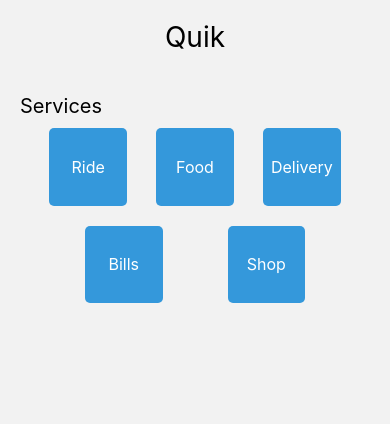
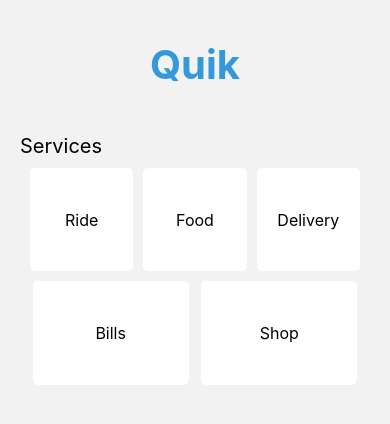
Before and after one commit to Dexter-Mtetwa/QUIK, a React Native app: screen /Main in a window 390 px wide. Shown: the top 424 px of the page. Built offline with nearby package versions, Linux system fonts and the light colour scheme.

Commit message:
new commit

```diff
--- a/constants/Colors.js
+++ b/constants/Colors.js
@@ -1,7 +1,8 @@
 // src/constants/Colors.js
 const Colors = {
-  PRIMARY_COLOR: '#000000',
-  SECONDARY_COLOR: '#2ecc71',
+  PRIMARY_COLOR: '#ffffff',
+  BLACK: '#000000',
+  SECONDARY_COLOR: '#3498db',
   BACKGROUND_COLOR: '#ecf0f1',
   TEXT_COLOR: '#34495e'
 }
--- a/screens/MainScreen.js
+++ b/screens/MainScreen.js
@@ -1,37 +1,72 @@
 // src/screens/MainScreen.js
 import React from 'react';
-import { View, Text, TouchableOpacity, Dimensions } from 'react-native';
+import { View, Text, TouchableOpacity, Dimensions, StyleSheet, Platform } from 'react-native';
+import Colors from '../constants/Colors';
 
 const MainScreen = ({ navigation }) => {
   const services = ["Ride", "Food", "Delivery", "Bills", "Shop"];
   const screenWidth = Dimensions.get('window').width;
-  const buttonWidth = (screenWidth - 80) / 4; // 80 is the total horizontal margin (20 margin on each side of the container)
+  const buttonWidth = (screenWidth - 80) / 3; // 80 is the total horizontal margin (20 margin on each side of the container)
+  const buttonWidth2 = (screenWidth / 2.5);
+
+  const buttonStyle = {
+    width: buttonWidth,
+    height: buttonWidth,
+    backgroundColor: Colors.PRIMARY_COLOR,
+    borderRadius: 5,
+    alignItems: 'center',
+    justifyContent: 'center',
+    ...Platform.select({
+      ios: {
+        shadowColor: 'black',
+        shadowOffset: { width: 0, height: 2 },
+        shadowOpacity: 0.2,
+        shadowRadius: 2,
+      },
+      android: {
+        elevation: 4,
+      },
+    }),
+  };
+
+  const buttonStyle2 = {
+    width: buttonWidth2,
+    height: buttonWidth,
+    backgroundColor: Colors.PRIMARY_COLOR,
+    borderRadius: 5,
+    alignItems: 'center',
+    justifyContent: 'center',
+    ...Platform.select({
+      ios: {
+        shadowColor: 'black',
+        shadowOffset: { width: 0, height: 2 },
+        shadowOpacity: 0.2,
+        shadowRadius: 2,
+      },
+      android: {
+        elevation: 4,
+      },
+    }),
+  };
 
   return (
     <View>
-      <Text style={{ fontSize: 28, textAlign: 'center', marginVertical: 20 }}>Quik</Text>
+      <Text style={styles.headingText}>Quik</Text>
       {/* Add your elegant search bar here */}
 
       {/* Services Container */}
-      <View style={{ marginTop: 20, paddingHorizontal: 20 }}>
-        <Text style={{ fontSize: 20, marginBottom: 10 }}>Services</Text>
+      <View style={styles.servicesContainer}>
+        <Text style={styles.servicesTxt}>Services</Text>
 
         {/* Group 1 */}
-        <View style={{ flexDirection: 'row', justifyContent: 'space-evenly', marginBottom: 20 }}>
+        <View style={{ flexDirection: 'row', justifyContent: 'space-evenly', marginBottom: 10 }}>
           {services.slice(0, 3).map((service, index) => (
             <TouchableOpacity
               key={index}
               onPress={() => navigation.navigate('ServiceDetails', { serviceName: service })}
-              style={{
-                width: buttonWidth,
-                height: buttonWidth,
-                backgroundColor: '#3498db',
-                borderRadius: 5,
-                alignItems: 'center',
-                justifyContent: 'center',
-              }}
+              style={buttonStyle}
             >
-              <Text style={{ color: 'white', textAlign: 'center', fontSize: 16 }}>{service}</Text>
+              <Text style={{ color: Colors.BLACK, textAlign: 'center', fontSize: 16 }}>{service}</Text>
             </TouchableOpacity>
           ))}
         </View>
@@ -42,16 +77,9 @@ const MainScreen = ({ navigation }) => {
             <TouchableOpacity
               key={index}
               onPress={() => navigation.navigate('ServiceDetails', { serviceName: service })}
-              style={{
-                width: buttonWidth,
-                height: buttonWidth,
-                backgroundColor: '#3498db',
-                borderRadius: 5,
-                alignItems: 'center',
-                justifyContent: 'center',
-              }}
+              style={buttonStyle2}
             >
-              <Text style={{ color: 'white', textAlign: 'center', fontSize: 16 }}>{service}</Text>
+              <Text style={{ color: Colors.BLACK, textAlign: 'center', fontSize: 16 }}>{service}</Text>
             </TouchableOpacity>
           ))}
         </View>
@@ -60,4 +88,22 @@ const MainScreen = ({ navigation }) => {
   );
 };
 
+const styles = StyleSheet.create({
+  headingText: {
+    fontSize: 40,
+    textAlign: 'center',
+    marginVertical: 40,
+    fontWeight: 'bold',
+    color: Colors.SECONDARY_COLOR,
+  },
+  servicesContainer: {
+    marginTop: 5,
+    paddingHorizontal: 20,
+  },
+  servicesTxt: {
+    fontSize: 20,
+    marginBottom: 10,
+  }
+});
+
 export default MainScreen;
```
